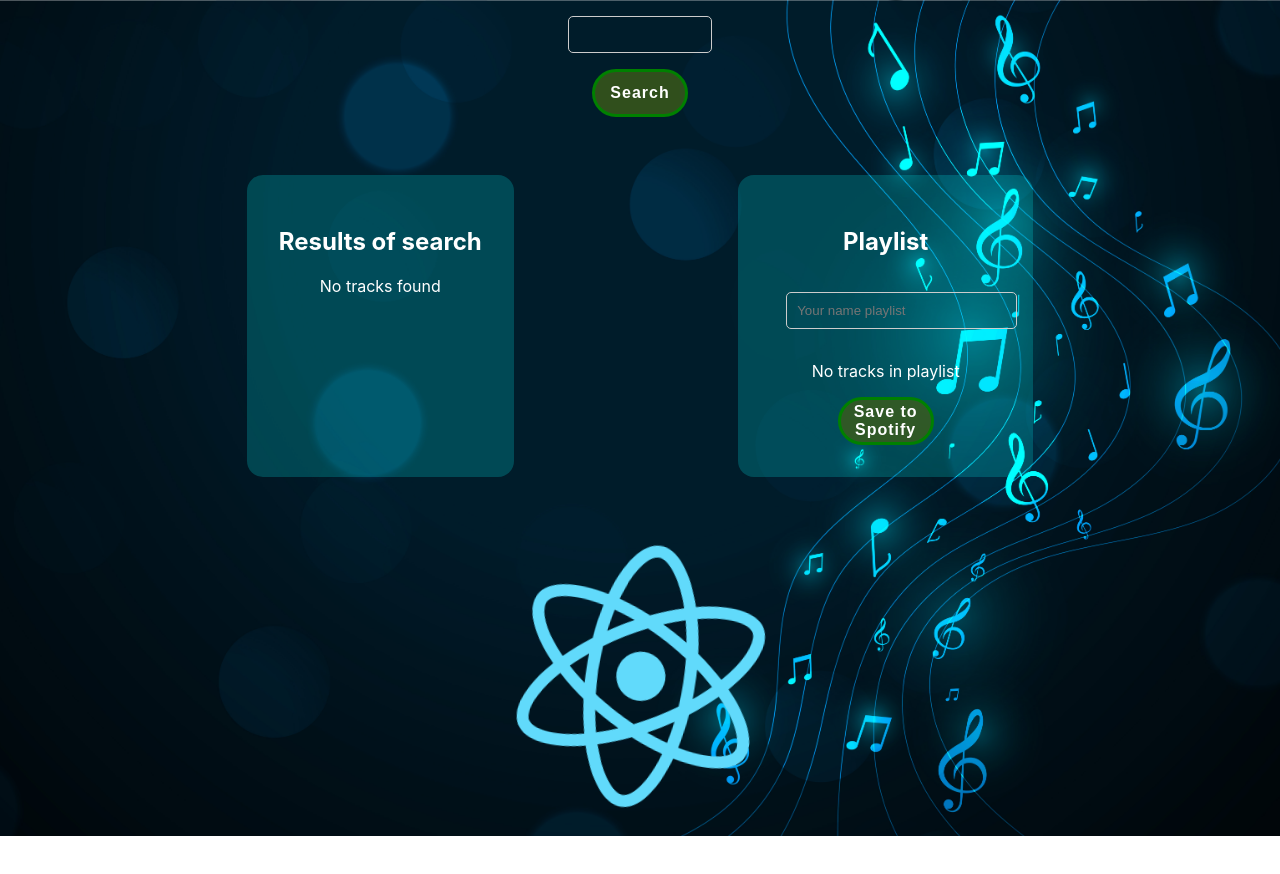
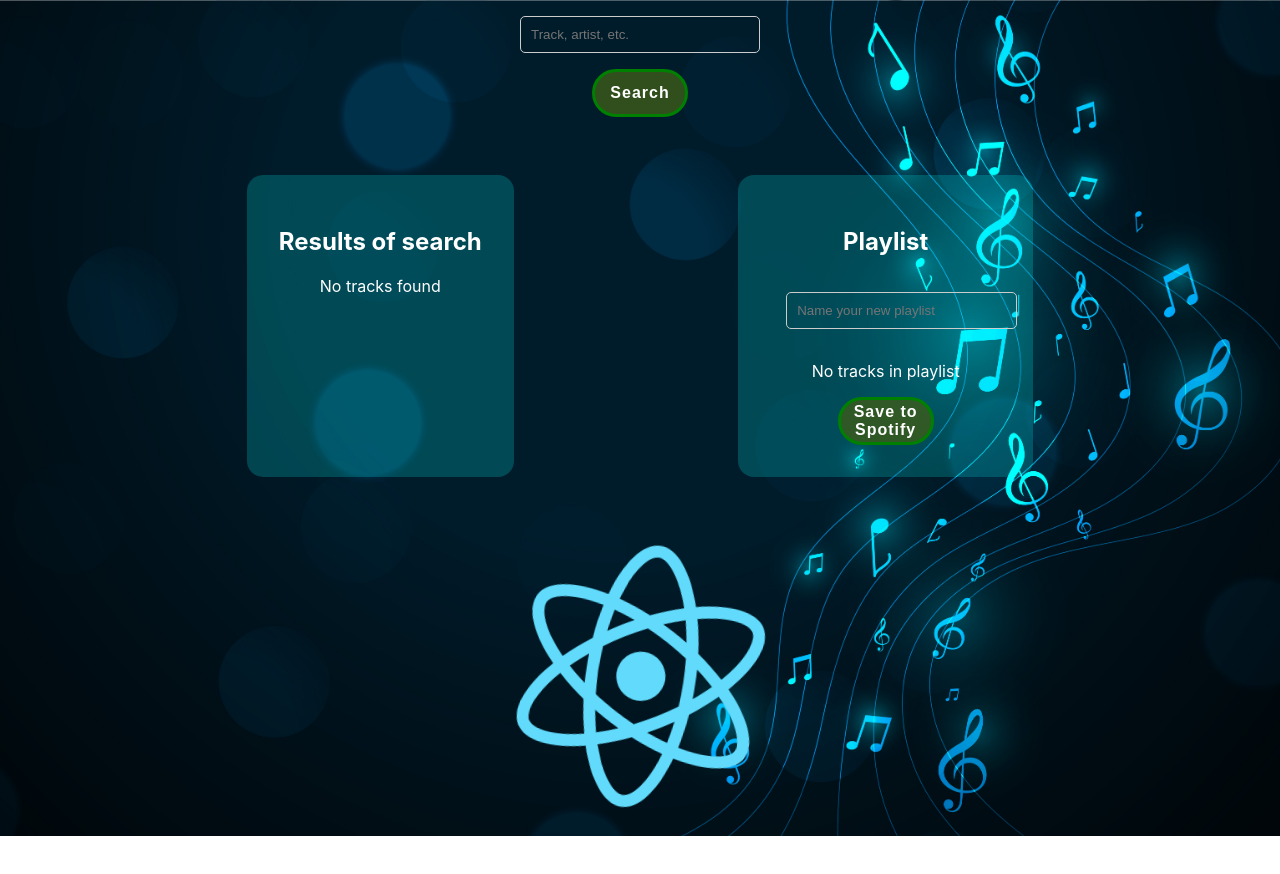
Before and after one commit to fromDreamToGoal/jamming, a React (Create React App) app: page / in a window 1280 px wide. Shown: the top 874 px of the page. Built offline with nearby package versions, Linux system fonts and the light colour scheme.

Commit message:
update placeholders

```diff
--- a/src/components/playlist/playlist.js
+++ b/src/components/playlist/playlist.js
@@ -5,7 +5,7 @@ const Playlist = ({ playlist, removeFromPlaylist }) => {
   return (
     <div className="playlist">
       <h2>Playlist</h2>
-      <input placeholder='Your name playlist'
+      <input placeholder='Name your new playlist'
              className='input-field'></input>
       {playlist.length === 0 ? (
         <p>No tracks in playlist</p>
--- a/src/components/searchBar/searchBar.css
+++ b/src/components/searchBar/searchBar.css
@@ -10,7 +10,7 @@
 }
 
 #search-field {
-    width: 9rem;
+    width: 15rem;
 }
 
 .button {
--- a/src/components/searchBar/searchBar.js
+++ b/src/components/searchBar/searchBar.js
@@ -109,7 +109,8 @@ function SearchBar() {
                        id='search-field'
                        type="text"
                        value={inputValue}
-                       onChange={handleInputChange}></input>
+                       onChange={handleInputChange}
+                       placeholder='Track, artist, etc.'></input>
                  <button className='button' type='submit' id='authorize-button'>Search</button>
                 </form>
             </div>
```
